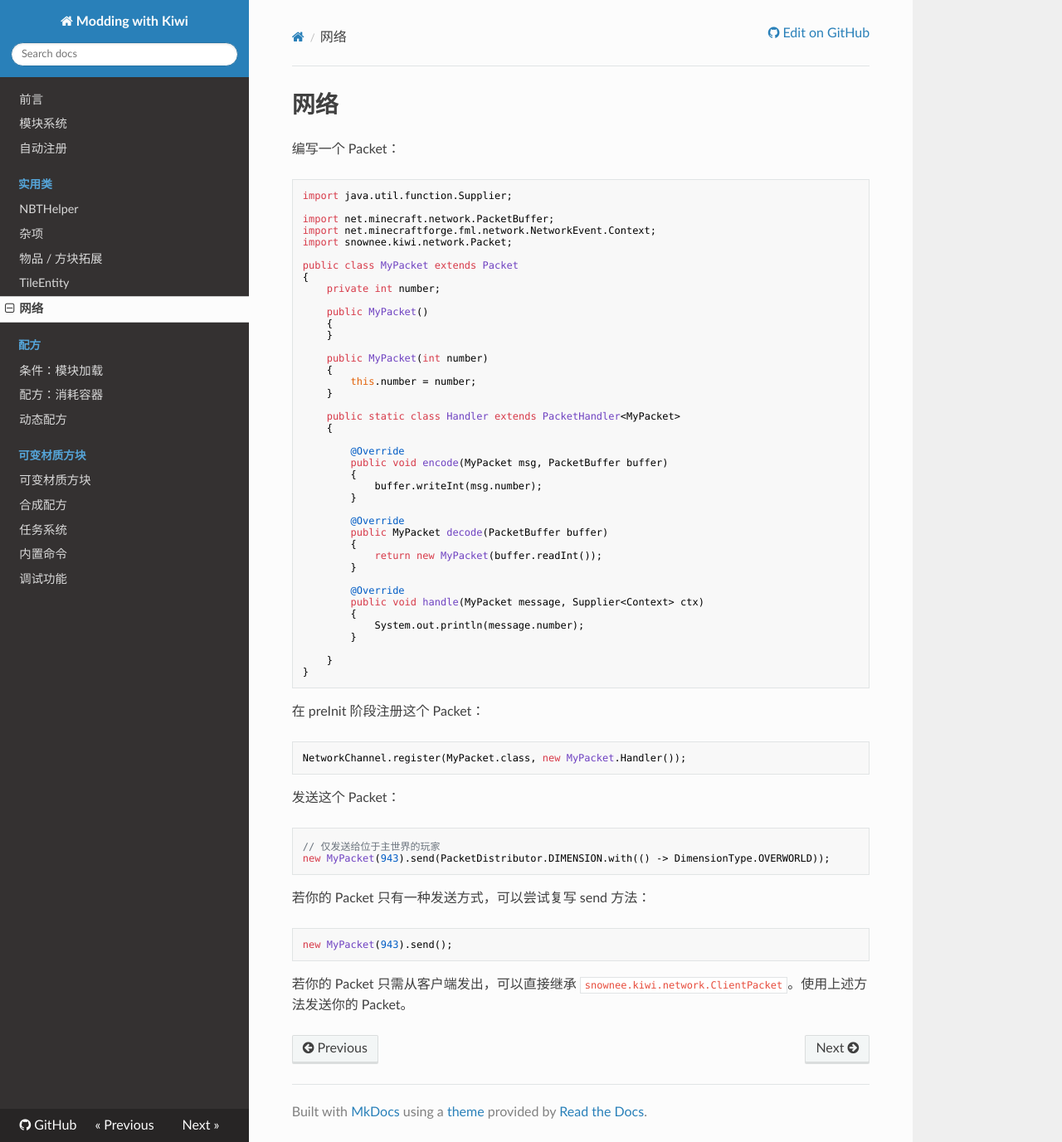
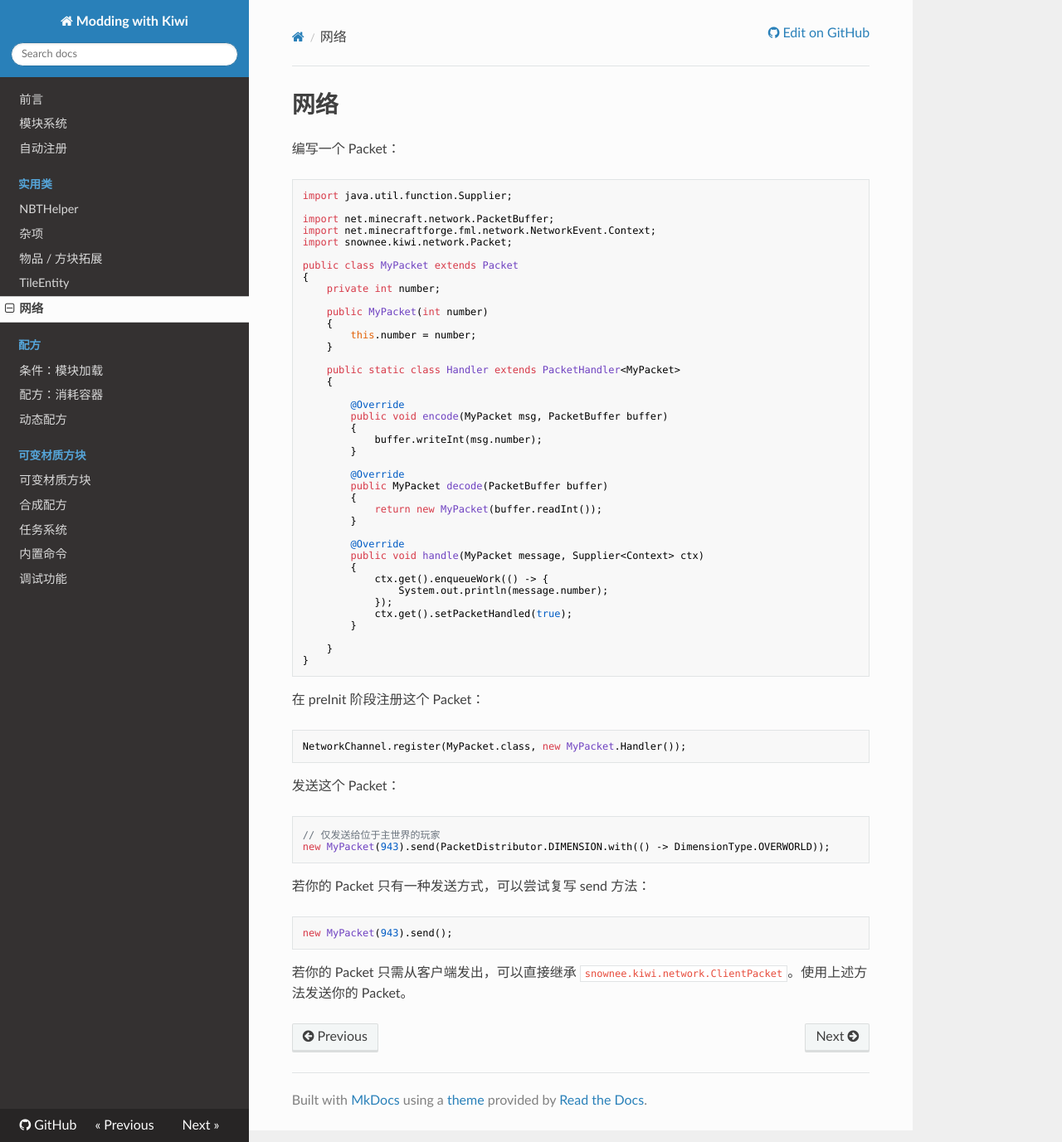
Before and after one commit to Snownee/ModdingWithKiwi, an MkDocs documentation site: the page built from docs/network.md, in a window 1280 px wide and 1377 px high. Shown: the whole window at 83% size. Built offline with MkDocs 1.6.1, drawn with Linux system fonts in a browser that asks for light colours; nearby versions of some CDN libraries.

Commit message:
更正网络部分

```diff
--- a/docs/network.md
+++ b/docs/network.md
@@ -12,10 +12,6 @@ import snownee.kiwi.network.Packet;
 public class MyPacket extends Packet
 {
     private int number;
-
-    public MyPacket()
-    {
-    }
 
     public MyPacket(int number)
     {
@@ -40,7 +36,10 @@ public class MyPacket extends Packet
         @Override
         public void handle(MyPacket message, Supplier<Context> ctx)
         {
-            System.out.println(message.number);
+            ctx.get().enqueueWork(() -> {
+                System.out.println(message.number);
+            });
+            ctx.get().setPacketHandled(true);
         }
 
     }
```
